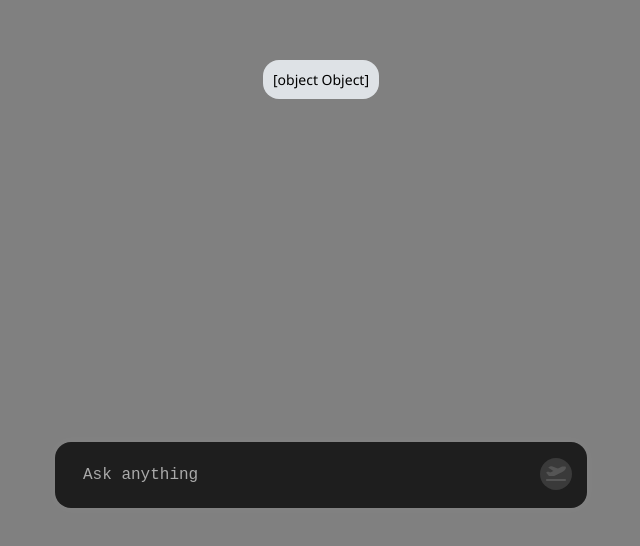
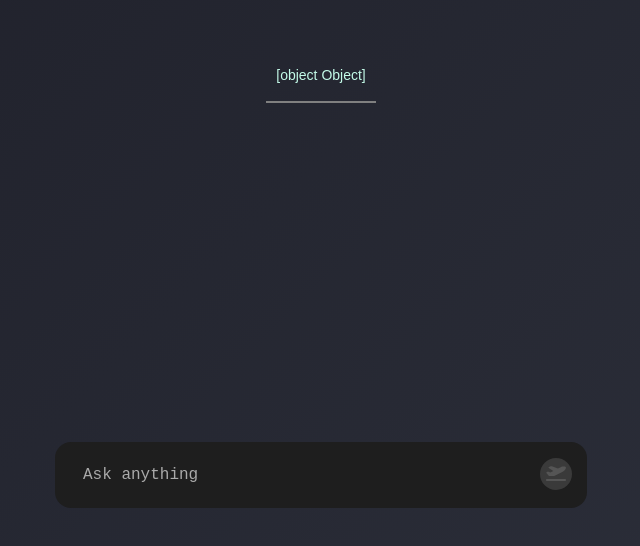
Before and after one commit to NetanelAlis/TripTailor, a React (Vite) app in the folder front/: page /chat in a window 1280 px wide. Shown: the part 238-784 px from the top of the page, without its empty margins (319-959 px from the left). Built offline with nearby package versions, Linux system fonts and the light colour scheme.

Commit message:
added styling to the chat page

```diff
--- a/front/src/components/chat-text-box/ChatTextBox.css
+++ b/front/src/components/chat-text-box/ChatTextBox.css
@@ -8,7 +8,6 @@
   gap: 8px;
   max-width: 90vw;
   width: 500px;
-  box-shadow: 0 0 10px rgba(255, 255, 255, 0.05);
 }
 
 /* Input field */
@@ -81,3 +80,7 @@
   top: -50px;
   right: 0;
 }
+
+.text-area-focus {
+  box-shadow: 0 0 5px #d0ebff;
+}
--- a/front/src/components/chat-text-box/ChatTextBox.jsx
+++ b/front/src/components/chat-text-box/ChatTextBox.jsx
@@ -1,4 +1,4 @@
-import React, { useRef, useState } from 'react';
+import React, { useRef, useState, useEffect, useCallback } from 'react';
 import './chatTextBox.css';
 import { FontAwesomeIcon } from '@fortawesome/react-fontawesome';
 import { faPlaneDeparture } from '@fortawesome/free-solid-svg-icons';
@@ -8,10 +8,38 @@ function ChatTextBox({ onSendMessage }) {
   const chatBox = useRef(null);
   const [userInput, setUserInput] = useState('');
   const navigate = useNavigate();
+  const [isFocus, setIsFocus] = useState(false);
+
+  const handleSendMessage = useCallback(async () => {
+    chatBox.current.style.height = 'auto';
+    if (onSendMessage) {
+      await onSendMessage(userInput);
+      setUserInput('');
+    } else {
+      setUserInput('');
+      navigate('/chat', { state: { userInput } });
+    }
+  }, [userInput, onSendMessage, navigate]);
+
+  useEffect(() => {
+    function handleKeyDown(e) {
+      if (e?.key === 'Enter' && !e.shiftKey) {
+        e.preventDefault();
+        handleSendMessage();
+      }
+    }
+
+    handleKeyDown();
+    window.addEventListener('keydown', handleKeyDown);
+
+    return () => {
+      window.removeEventListener('keydown', handleKeyDown);
+    };
+  }, [handleSendMessage]);
 
   return (
     <>
-      <div className="chat-box">
+      <div className={`chat-box ${isFocus ? 'text-area-focus' : ''}`}>
         <textarea
           className="chat-input"
           placeholder="Ask anything"
@@ -21,6 +49,12 @@ function ChatTextBox({ onSendMessage }) {
             e.target.style.height = 'auto';
             e.target.style.height = `${e.target.scrollHeight}px`;
             setUserInput(e.target.value);
+          }}
+          onFocus={() => {
+            setIsFocus(true);
+          }}
+          onBlur={() => {
+            setIsFocus(false);
           }}
           value={userInput}
         />
@@ -32,16 +66,7 @@ function ChatTextBox({ onSendMessage }) {
               ? 'chat-submit send-button'
               : 'chat-submit-disabled send-button'
           }
-          onClick={async () => {
-            chatBox.current.style.height = 'auto';
-            if (onSendMessage) {
-              await onSendMessage(userInput);
-              setUserInput('');
-            } else {
-              setUserInput('');
-              navigate('/chat', { state: { userInput } });
-            }
-          }}
+          onClick={handleSendMessage}
         >
           <FontAwesomeIcon icon={faPlaneDeparture} />
         </button>
--- a/front/src/pages/chat/Chat.jsx
+++ b/front/src/pages/chat/Chat.jsx
@@ -1,5 +1,5 @@
 import ChatTextBox from '../../components/chat-text-box/ChatTextBox';
-import { useState, useRef, useEffect } from 'react';
+import { useState, useRef, useEffect, useCallback } from 'react';
 import { useLocation } from 'react-router-dom';
 import './chat.css';
 
@@ -15,7 +15,7 @@ function Chat() {
   ]);
   const bottomRef = useRef(null);
 
-  function addNewMessageFromUser(userMessage) {
+  const addNewMessageFromUser = useCallback((userMessage) => {
     setMessages((prevMessage) => {
       const updatedMessage = [
         ...prevMessage,
@@ -27,9 +27,9 @@ function Chat() {
 
       return updatedMessage;
     });
-  }
+  }, []);
 
-  function addNewMessageFromBot(botMessage) {
+  const addNewMessageFromBot = useCallback((botMessage) => {
     setMessages((prevMessage) => {
       const updatedMessage = [
         ...prevMessage,
@@ -41,9 +41,10 @@ function Chat() {
 
       return updatedMessage;
     });
-  }
+  }, []);
 
-  async function handleSendMessage(userMessage) {
+  const handleSendMessage = useCallback(
+    async (userMessage) => {
       addNewMessageFromUser(userMessage);
       setIsLoading(true);
 
@@ -62,7 +63,9 @@ function Chat() {
       } catch (error) {
         addNewMessageFromBot('Error: ' + error.message);
       }
-  }
+    },
+    [addNewMessageFromBot, addNewMessageFromUser]
+  );
 
   useEffect(() => {
     bottomRef.current?.scrollIntoView({ behavior: 'smooth' });
--- a/front/src/pages/chat/chat.css
+++ b/front/src/pages/chat/chat.css
@@ -1,6 +1,6 @@
 .chat-container-chat-page {
   min-height: 100vh;
-  background-color: gray;
+  background: linear-gradient(135deg, #1e1f29, #2c2f3a);
   display: flex;
   flex-direction: column;
   justify-content: center;
@@ -10,10 +10,6 @@
   height: 100%;
   gap: 50px;
   position: relative;
-}
-
-.messages-container {
-  color: #000;
 }
 
 .messages-list {
@@ -30,12 +26,23 @@
 }
 
 .message {
-  background-color: #dee2e6;
   border-radius: 16px;
   padding: 10px;
   font-size: 14px;
+  color: #c3fae8;
+  font-family: Arial, Helvetica, sans-serif;
+  position: relative;
+  margin-bottom: 10px;
 }
-
+.message::after {
+  content: '';
+  position: absolute;
+  left: 0;
+  bottom: -10px;
+  height: 2px;
+  width: 100%;
+  background: gray;
+}
 .chat-text-box-container {
   position: fixed;
   top: 85%;
```
Lines whose indentation alone changed are shown as unchanged.
